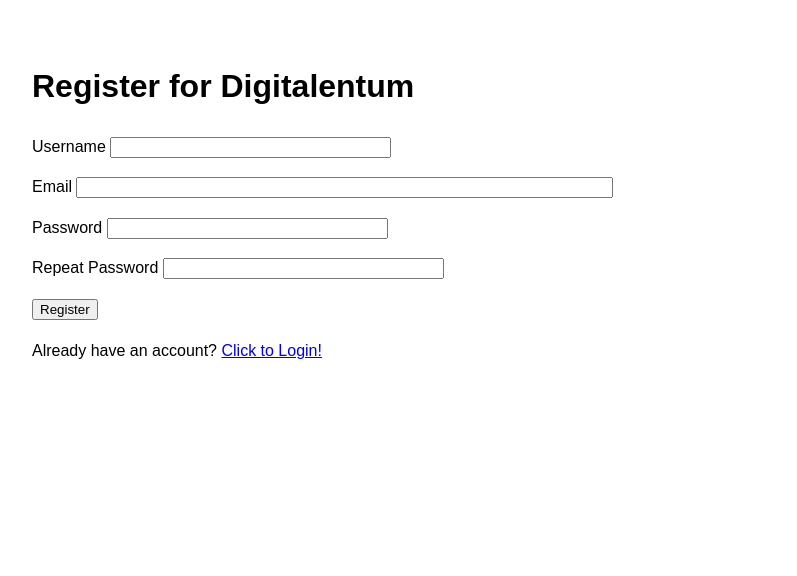
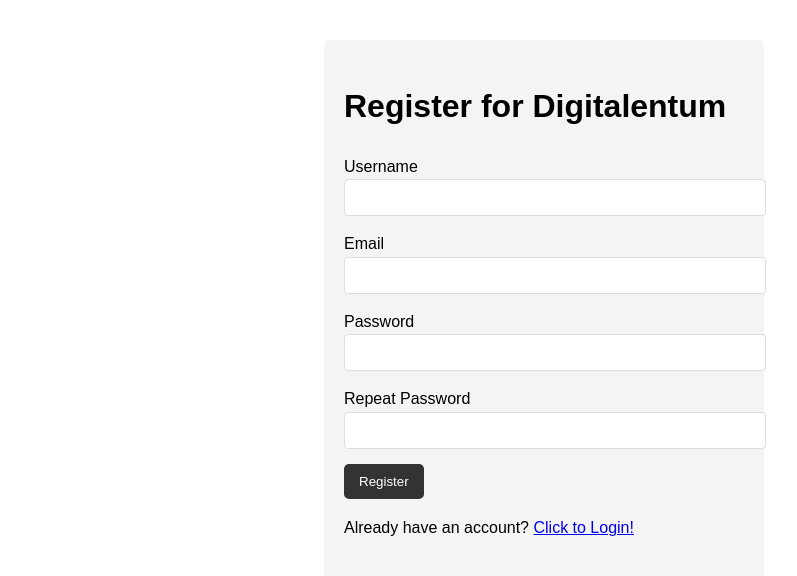
Before and after one commit to amrfad/aic-compfest-16, a Flask app: page /register in a window 1280 px wide. Shown: the part 86-662 px from the top of the page, without its empty margins (96-893 px from the left). Run offline with Flask 3, Linux system fonts and the light colour scheme.

Commit message:
update auth logic and UI

```diff
--- a/app/models.py
+++ b/app/models.py
@@ -1,4 +1,4 @@
-from app import db
+from app import db, login_manager
 from werkzeug.security import generate_password_hash, check_password_hash
 from flask_login import UserMixin
 
--- a/app/routes/auth.py
+++ b/app/routes/auth.py
@@ -1,5 +1,5 @@
 from flask import Blueprint, render_template, redirect, url_for, flash, request
-from flask_login import login_user, logout_user, current_user
+from flask_login import login_user, logout_user, current_user, login_required
 from urllib.parse import urlparse
 from app.models import User
 from app.forms import LoginForm, RegistrationForm
@@ -9,15 +9,15 @@
 
 @auth.route('/login', methods=['GET', 'POST'])
 def login():
-    # if current_user.is_authenticated:
-    #     return redirect(url_for('main.index'))
+    if current_user.is_authenticated:
+        return redirect(url_for('dashboard.dash'))
     form = LoginForm()
-    if request.method == 'POST' and form.validate_on_submit():
-        user = User.query.filter_by(username=request.form['username']).first()
-        if user is None or not user.check_password(request.form['password']):
+    if form.validate_on_submit():
+        user = User.query.filter_by(username=form.username.data).first()
+        if user is None or not user.check_password(form.password.data):
             flash('Invalid username or password')
             return redirect(url_for('auth.login'))
-        # login_user(user)
+        login_user(user)
         next_page = request.args.get('next')
         if not next_page or urlparse(next_page).netloc != '':
             next_page = url_for('dashboard.dash')
@@ -26,23 +26,20 @@
 
 @auth.route('/register', methods=['GET', 'POST'])
 def register():
-    # if current_user.is_authenticated:
-    #     return redirect(url_for('main.index'))
+    if current_user.is_authenticated:
+        return redirect(url_for('dashboard.dash'))
     form = RegistrationForm()
-    if request.method == 'POST' and form.validate_on_submit():
-        user = User(username=request.form['username'], email=request.form['email'])
-        user.set_password(request.form['password'])
+    if form.validate_on_submit():
+        user = User(username=form.username.data, email=form.email.data)
+        user.set_password(form.password.data)
         db.session.add(user)
         db.session.commit()
         flash('Congratulations, you are now a registered user!')
-        print(user.id)
-        print(user.email)
-        print(user.username)
-        print(user.password_hash)
         return redirect(url_for('auth.login'))
     return render_template('auth/register.html', form=form)
 
 @auth.route('/logout')
+@login_required
 def logout():
     logout_user()
     return redirect(url_for('main.index'))
--- a/app/routes/main.py
+++ b/app/routes/main.py
@@ -1,7 +1,10 @@
-from flask import Blueprint, render_template
+from flask import Blueprint, render_template, redirect, url_for
+from flask_login import current_user
 
 main = Blueprint('main', __name__)
 
 @main.route('/')
 def index():
+    if current_user.is_authenticated:
+        return redirect(url_for('dashboard.dash'))
     return render_template('index.html')
--- a/templates/auth/register.html
+++ b/templates/auth/register.html
@@ -3,6 +3,7 @@
 {% block title %}Register - Digitalentum{% endblock %}
 
 {% block content %}
+<div class="auth-container">
     <h1>Register for Digitalentum</h1>
     {% with messages = get_flashed_messages() %}
       {% if messages %}
@@ -15,37 +16,78 @@
     {% endwith %}
     <form method="POST" action="{{ url_for('auth.register') }}">
         {{ form.hidden_tag() }}
-    <div style="margin-bottom: 15px;">
+        <div class="form-group">
             {{ form.username.label }}
-        {{ form.username(size=32) }}
+            {{ form.username(class="form-control") }}
             {% for error in form.username.errors %}
-        <span style="color: red;">[{{ error }}]</span>
+            <span class="error-message">{{ error }}</span>
             {% endfor %}
         </div>
-    <div style="margin-bottom: 15px;">
+        <div class="form-group">
             {{ form.email.label }}
-        {{ form.email(size=64) }}
+            {{ form.email(class="form-control") }}
             {% for error in form.email.errors %}
-        <span style="color: red;">[{{ error }}]</span>
+            <span class="error-message">{{ error }}</span>
             {% endfor %}
         </div>
-    <div style="margin-bottom: 15px;">
+        <div class="form-group">
             {{ form.password.label }}
-        {{ form.password(size=32) }}
+            {{ form.password(class="form-control") }}
             {% for error in form.password.errors %}
-        <span style="color: red;">[{{ error }}]</span>
+            <span class="error-message">{{ error }}</span>
             {% endfor %}
         </div>
-    <div style="margin-bottom: 15px;">
+        <div class="form-group">
             {{ form.password2.label }}
-        {{ form.password2(size=32) }}
+            {{ form.password2(class="form-control") }}
             {% for error in form.password2.errors %}
-        <span style="color: red;">[{{ error }}]</span>
+            <span class="error-message">{{ error }}</span>
             {% endfor %}
         </div>
-    <div>
-        {{ form.submit() }}
+        <div class="form-group">
+            {{ form.submit(class="btn") }}
         </div>
     </form>
     <p>Already have an account? <a href="{{ url_for('auth.login') }}">Click to Login!</a></p>
+</div>
+
+<style>
+    .auth-container {
+        max-width: 400px;
+        margin: 0 auto;
+        padding: 20px;
+        background: #f4f4f4;
+        border-radius: 5px;
+    }
+    .form-group {
+        margin-bottom: 15px;
+    }
+    .form-control {
+        width: 100%;
+        padding: 10px;
+        border: 1px solid #ddd;
+        border-radius: 4px;
+    }
+    .btn {
+        display: inline-block;
+        background: #333;
+        color: #fff;
+        padding: 10px 15px;
+        text-decoration: none;
+        border-radius: 5px;
+        border: none;
+        cursor: pointer;
+    }
+    .error-message {
+        color: red;
+        font-size: 0.9em;
+    }
+    .flashes {
+        background: #f8d7da;
+        color: #721c24;
+        padding: 10px;
+        border-radius: 4px;
+        margin-bottom: 15px;
+    }
+</style>
 {% endblock %}
--- a/templates/base.html
+++ b/templates/base.html
@@ -35,9 +35,16 @@
 <body>
     <nav>
         <div class="container">
-            <a href="{{ url_for('main.index') }}">Home</a>
-            <a href="{{ url_for('auth.login') }}">Login</a>
-            <a href="{{ url_for('auth.register') }}">Register</a>
+            {% if current_user.is_authenticated %}
+            <a href="{{ url_for('dashboard.dash') }}">Dashboard</a>
+            <a href="{{ url_for('learning_path.path') }}">Learning Path</a>
+            <a href="{{ url_for('llm.chat') }}">Chat</a>
+            <a href="{{ url_for('auth.logout') }}">Logout</a>
+            {% else %}
+                <a href="{{ url_for('main.index') }}">Home</a>
+                <a href="{{ url_for('auth.login') }}">Login</a>
+                <a href="{{ url_for('auth.register') }}">Register</a>
+            {% endif %}
         </div>
     </nav>
 
```
Also changed, not shown: app/__init__.py (+8 -7 lines), templates/auth/login.html (+51 -9 lines). Lines whose indentation alone changed are shown as unchanged.
